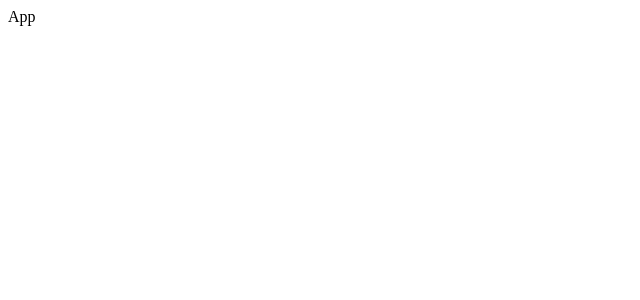
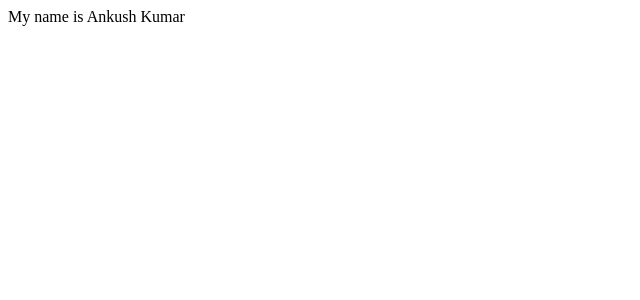
Before and after one commit to AnkushShingari/AnkushShingari, a React app: page / in a window 1280 px wide. Shown: the top 300 px of the page, without its empty margins (0-640 px from the left). Built offline with nearby package versions, Linux system fonts and the light colour scheme; the HTML template or start-up script is replaced by a standard one.

Commit message:
updating app.jsx

```diff
--- a/src/App.jsx
+++ b/src/App.jsx
@@ -2,7 +2,7 @@ import React from 'react'
 
 const App = () => {
   return (
-    <div>App</div>
+    <div>My name is Ankush Kumar</div>
   )
 }
 
```
